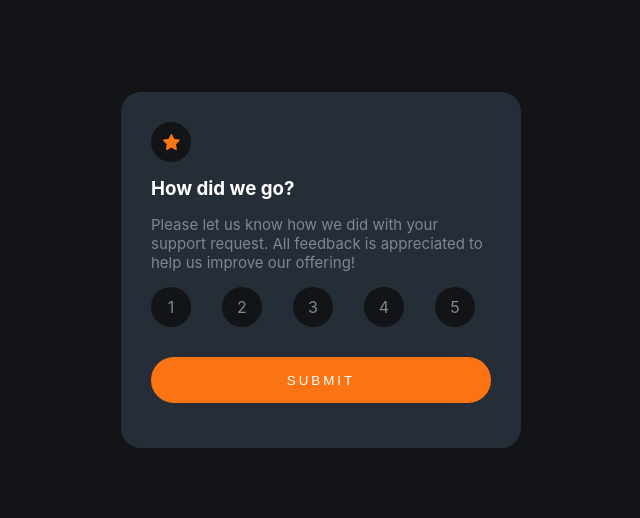
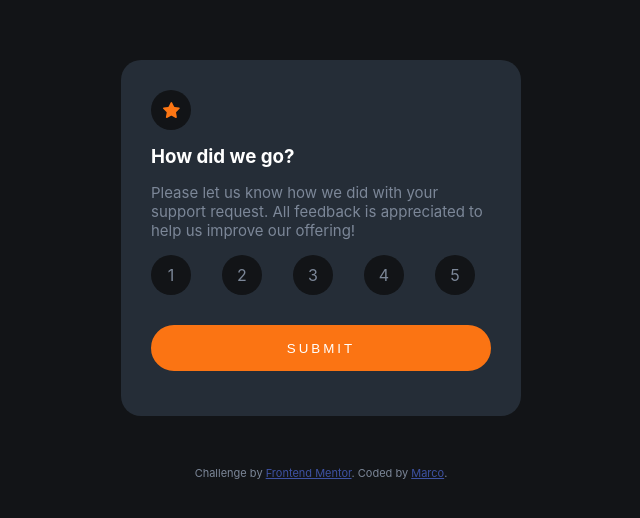
Before and after one commit to marcoberdiano/interactive-rating-app, a React (Create React App) app: page / in a window 1280 px wide. Shown: the part 130-648 px from the top of the page, without its empty margins (319-959 px from the left). Built offline with nearby package versions, Linux system fonts and the light colour scheme.

Commit message:
deploy :)

```diff
--- a/public/index.html
+++ b/public/index.html
@@ -27,16 +27,16 @@
     -->
     <title>Frontend Mentor | Interactive rating component</title>
     <style>
-      .attribution { font-size: 11px; text-align: center; }
+      .attribution { font-size: 11px; text-align: center; color:hsl(216, 12%, 54%)}
       .attribution a { color: hsl(228, 45%, 44%); }
     </style>
   </head>
   <body>
     <noscript>You need to enable JavaScript to run this app.</noscript>
     <div id="root"></div>
-    <!--<footer class="attribution">
+    <footer class="attribution">
       Challenge by <a href="https://www.frontendmentor.io?ref=challenge" target="_blank">Frontend Mentor</a>.
-      Coded by <a href="#">Marco</a>.
-    </footer>-->
+      Coded by <a href="https://www.frontendmentor.io/profile/marcoberdiano">Marco</a>.
+    </footer>
   </body>
 </html>
--- a/src/css/index.css
+++ b/src/css/index.css
@@ -36,5 +36,6 @@ body {
   height: 100vh;
   display: grid;
   grid-template-columns: auto;
+  gap: 50px;
   place-content: center;
 }
```
Also changed, not shown: src/components/ThankYouCard.jsx (+1 -2 lines), 1 other file (tests, documents, lock files or other folders).
